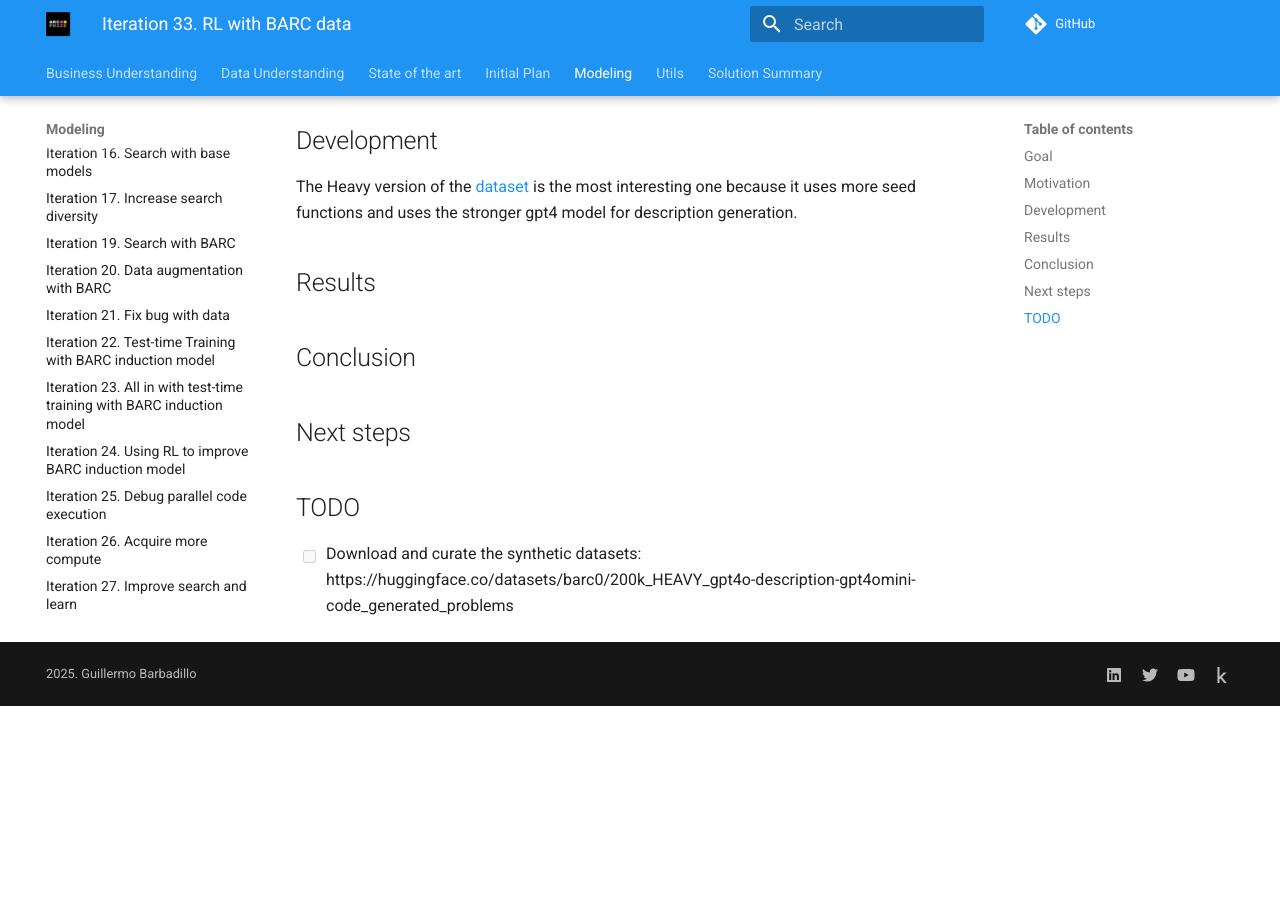
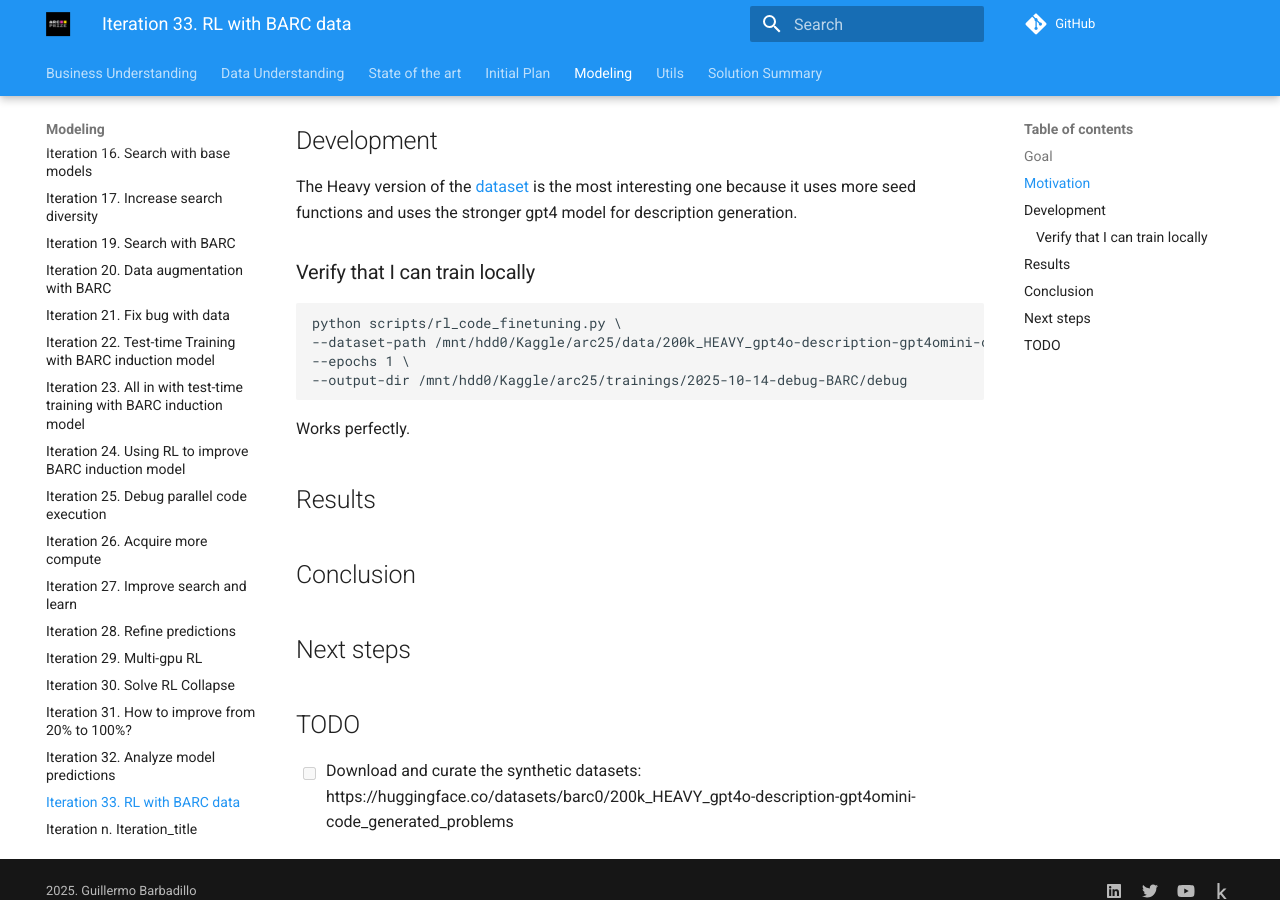
Before and after one commit to ironbar/arc25, an MkDocs documentation site: the page built from docs/modeling/Iteration_33_rl_barc.md, in a window 1280 px wide and 900 px high, scrolled down 480 px. Built offline with MkDocs 1.6.1 and Material for MkDocs 9.7.7, drawn with Linux system fonts in a browser that asks for light colours; comment, search, counter and statistics services are not loaded; before the commit the page ends 1186 px from its top, so only the background shows below that.

````diff
--- a/docs/modeling/Iteration_33_rl_barc.md
+++ b/docs/modeling/Iteration_33_rl_barc.md
@@ -26,6 +26,17 @@ get stronger models and solve the training collapse problem.
 The Heavy version of the [dataset](https://huggingface.co/datasets/barc0/200k_HEAVY_gpt4o-description-gpt4omini-code_generated_problems)
 is the most interesting one because it uses more seed functions and uses the stronger gpt4 model for description generation.
 
+### Verify that I can train locally
+
+```bash
+python scripts/rl_code_finetuning.py \
+--dataset-path /mnt/hdd0/Kaggle/arc25/data/200k_HEAVY_gpt4o-description-gpt4omini-code_generated_problems/dataset_100k.json.gz \
+--epochs 1 \
+--output-dir /mnt/hdd0/Kaggle/arc25/trainings/2025-10-14-debug-BARC/debug
+```
+
+Works perfectly.
+
 ## Results
 
 ## Conclusion
````
Also changed, not shown: 1 other file.
